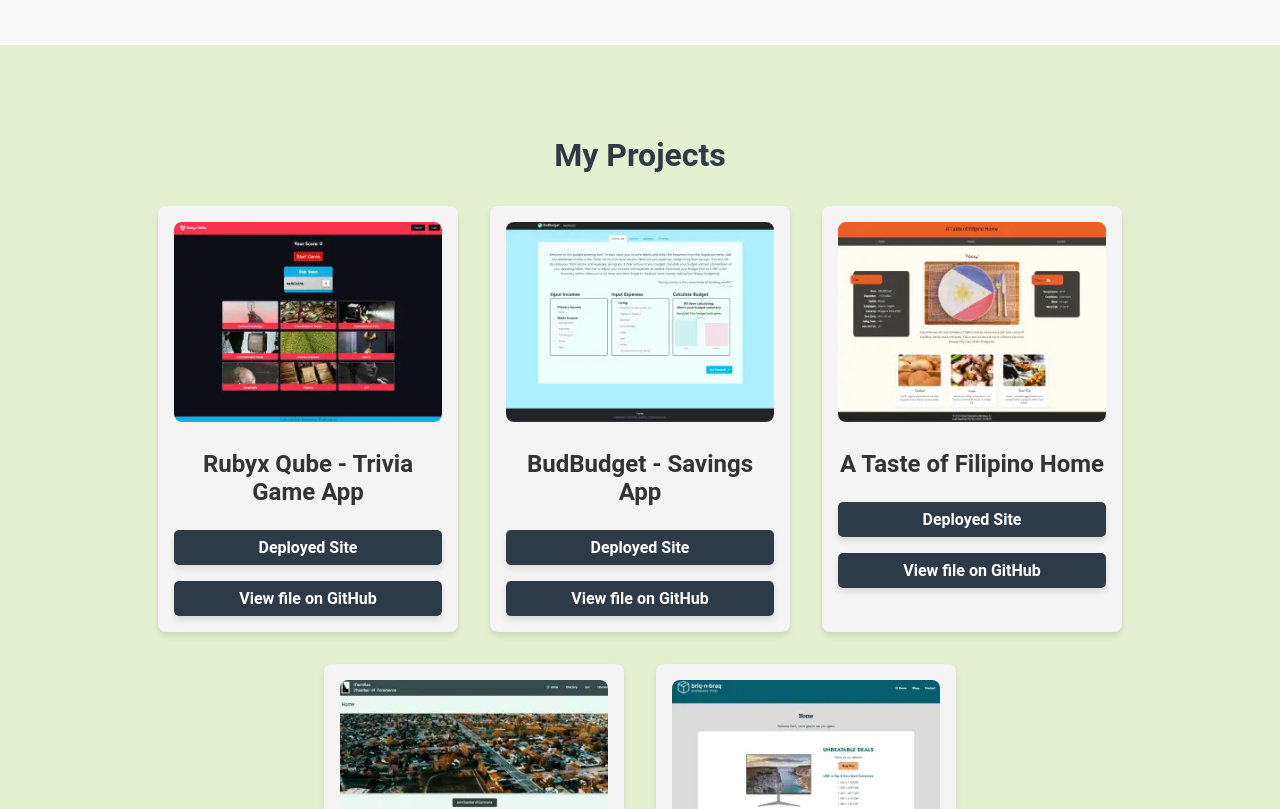
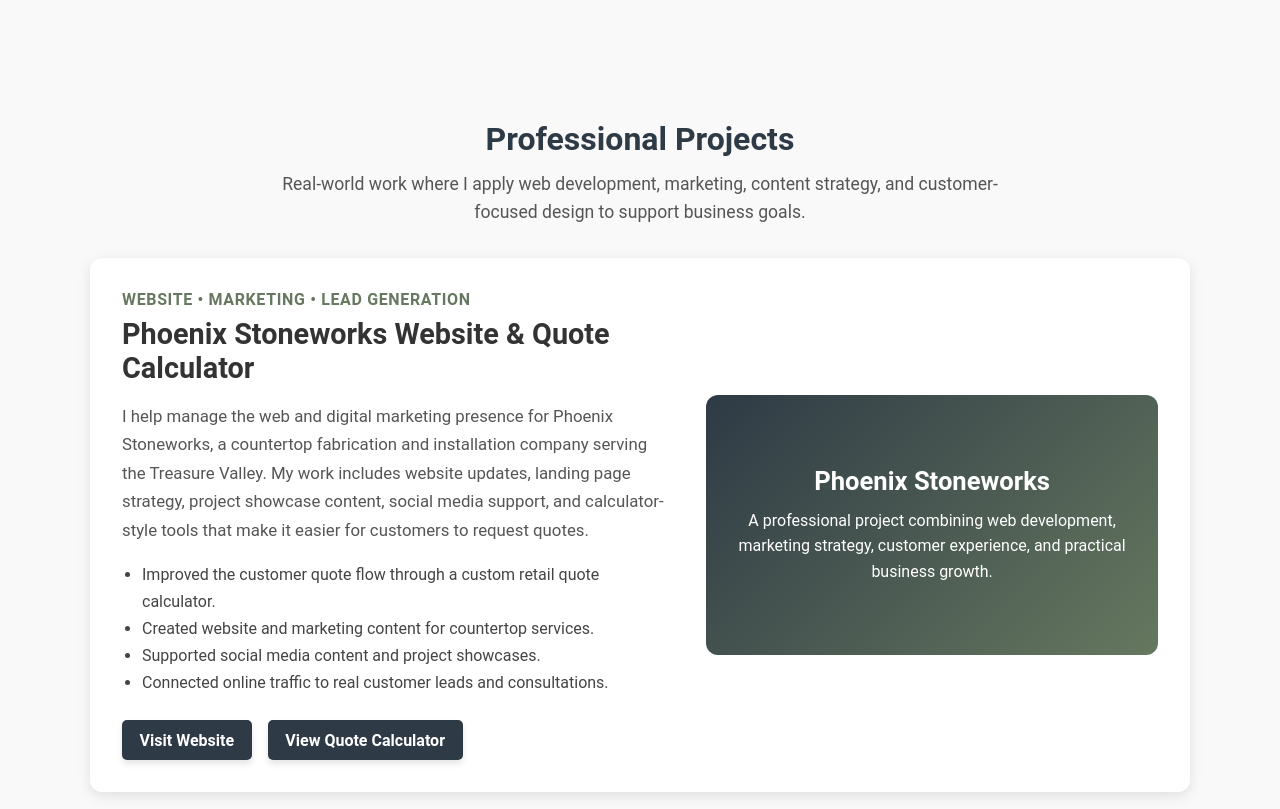
Before and after one commit to boydquerubin/boyd-querubin-online-portfolio, a React (Create React App) app: page / in a window 1280 px wide. Shown: the part 680-1489 px from the top of the page. Built offline with nearby package versions, Linux system fonts and the light colour scheme.

Commit message:
added to home section

```diff
--- a/src/components/Home.js
+++ b/src/components/Home.js
@@ -1,6 +1,7 @@
 import React from "react";
 import styled from "styled-components";
 import Hero from "./Hero";
+import ProfessionalProjects from "./ProfessionalProjects";
 import Projects from "./Projects";
 
 const HomeContainer = styled.div`
@@ -16,6 +17,10 @@
   background-color: #f9f9f9;
 `;
 
+const ProfessionalSection = styled.section`
+  width: 100%;
+`;
+
 const ProjectsSection = styled.section`
   width: 100%;
   padding: 2rem 1rem;
@@ -28,6 +33,9 @@
       <HeroSection>
         <Hero />
       </HeroSection>
+      <ProfessionalSection>
+        <ProfessionalProjects />
+      </ProfessionalSection>
       <ProjectsSection>
         <Projects />
       </ProjectsSection>
--- /dev/null
+++ b/src/components/ProfessionalProjects.js
@@ -0,0 +1,172 @@
+import React from "react";
+import styled from "styled-components";
+
+const ProfessionalContainer = styled.section`
+  width: 100%;
+  padding: 3rem 1rem;
+  background-color: #f9f9f9;
+`;
+
+const SectionInner = styled.div`
+  max-width: 1100px;
+  margin: 0 auto;
+`;
+
+const SectionTitle = styled.h2`
+  font-size: 2rem;
+  color: #2e3a45;
+  text-align: center;
+  margin-bottom: 0.75rem;
+`;
+
+const SectionDescription = styled.p`
+  max-width: 760px;
+  margin: 0 auto 2rem auto;
+  color: #555;
+  font-size: 1.1rem;
+  line-height: 1.6;
+  text-align: center;
+`;
+
+const ProjectCard = styled.article`
+  display: grid;
+  grid-template-columns: 1.1fr 0.9fr;
+  gap: 2rem;
+  align-items: center;
+  padding: 2rem;
+  background-color: #ffffff;
+  border-radius: 12px;
+  box-shadow: 0 4px 14px rgba(0, 0, 0, 0.1);
+
+  @media (max-width: 800px) {
+    grid-template-columns: 1fr;
+    padding: 1.5rem;
+  }
+`;
+
+const ProjectEyebrow = styled.p`
+  color: #66785f;
+  font-weight: bold;
+  letter-spacing: 0.04em;
+  text-transform: uppercase;
+  margin: 0 0 0.5rem 0;
+`;
+
+const ProjectTitle = styled.h3`
+  font-size: 1.8rem;
+  color: #333;
+  margin: 0 0 1rem 0;
+`;
+
+const ProjectText = styled.p`
+  color: #555;
+  line-height: 1.7;
+  font-size: 1.05rem;
+  margin-bottom: 1rem;
+`;
+
+const ContributionList = styled.ul`
+  color: #444;
+  line-height: 1.7;
+  margin: 0 0 1.5rem 1.25rem;
+  padding: 0;
+`;
+
+const ButtonGroup = styled.div`
+  display: flex;
+  flex-wrap: wrap;
+  gap: 1rem;
+`;
+
+const ProjectLink = styled.a`
+  display: inline-block;
+  padding: 0.65rem 1.1rem;
+  background-color: #2e3a45;
+  color: #fff;
+  border-radius: 5px;
+  text-decoration: none;
+  font-weight: bold;
+  transition: background-color 0.3s ease, transform 0.3s ease;
+  box-shadow: 0 4px 6px rgba(0, 0, 0, 0.1);
+
+  &:hover {
+    background-color: #666;
+    transform: scale(1.05);
+  }
+`;
+
+const VisualPanel = styled.div`
+  min-height: 260px;
+  border-radius: 12px;
+  background: linear-gradient(135deg, #2e3a45, #66785f);
+  color: #fff;
+  display: flex;
+  flex-direction: column;
+  justify-content: center;
+  align-items: center;
+  text-align: center;
+  padding: 2rem;
+`;
+
+const VisualTitle = styled.h4`
+  font-size: 1.6rem;
+  margin: 0 0 0.75rem 0;
+`;
+
+const VisualText = styled.p`
+  font-size: 1rem;
+  line-height: 1.6;
+  margin: 0;
+`;
+
+const ProfessionalProjects = () => {
+  return (
+    <ProfessionalContainer>
+      <SectionInner>
+        <SectionTitle>Professional Projects</SectionTitle>
+        <SectionDescription>
+          Real-world work where I apply web development, marketing, content strategy,
+          and customer-focused design to support business goals.
+        </SectionDescription>
+
+        <ProjectCard>
+          <div>
+            <ProjectEyebrow>Website • Marketing • Lead Generation</ProjectEyebrow>
+            <ProjectTitle>Phoenix Stoneworks Website & Quote Calculator</ProjectTitle>
+            <ProjectText>
+              I help manage the web and digital marketing presence for Phoenix Stoneworks,
+              a countertop fabrication and installation company serving the Treasure Valley.
+              My work includes website updates, landing page strategy, project showcase
+              content, social media support, and calculator-style tools that make it easier
+              for customers to request quotes.
+            </ProjectText>
+            <ContributionList>
+              <li>Improved the customer quote flow through a custom retail quote calculator.</li>
+              <li>Created website and marketing content for countertop services.</li>
+              <li>Supported social media content and project showcases.</li>
+              <li>Connected online traffic to real customer leads and consultations.</li>
+            </ContributionList>
+            <ButtonGroup>
+              <ProjectLink href="https://www.phoenix-stoneworks.com/" target="_blank" rel="noreferrer">
+                Visit Website
+              </ProjectLink>
+              <ProjectLink href="https://www.phoenix-stoneworks.com/retail-quote-calculator" target="_blank" rel="noreferrer">
+                View Quote Calculator
+              </ProjectLink>
+            </ButtonGroup>
+          </div>
+
+          <VisualPanel>
+            <VisualTitle>Phoenix Stoneworks</VisualTitle>
+            <VisualText>
+              A professional project combining web development, marketing strategy,
+              customer experience, and practical business growth.
+            </VisualText>
+          </VisualPanel>
+        </ProjectCard>
+      </SectionInner>
+    </ProfessionalContainer>
+  );
+};
+
+export default ProfessionalProjects;
--- a/src/components/Projects.js
+++ b/src/components/Projects.js
@@ -63,7 +63,7 @@
 const Projects = () => {
   return (
     <ProjectsContainer>
-      <ProjectsTitle>My Projects</ProjectsTitle>
+      <ProjectsTitle>Personal & School Projects</ProjectsTitle>
       <ProjectList>
         <ProjectCard>
           <ProjectImage src="/assets/rubyxqube.webp" alt="Rubyx Qube" />
```
